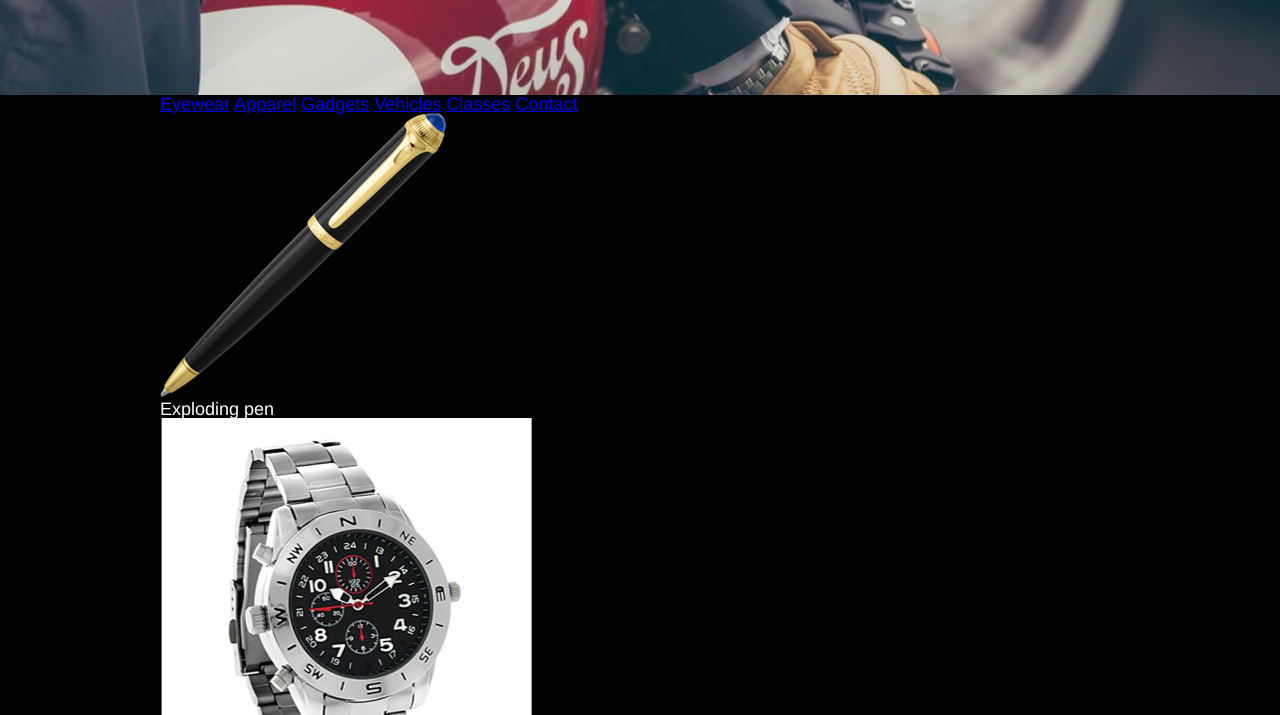
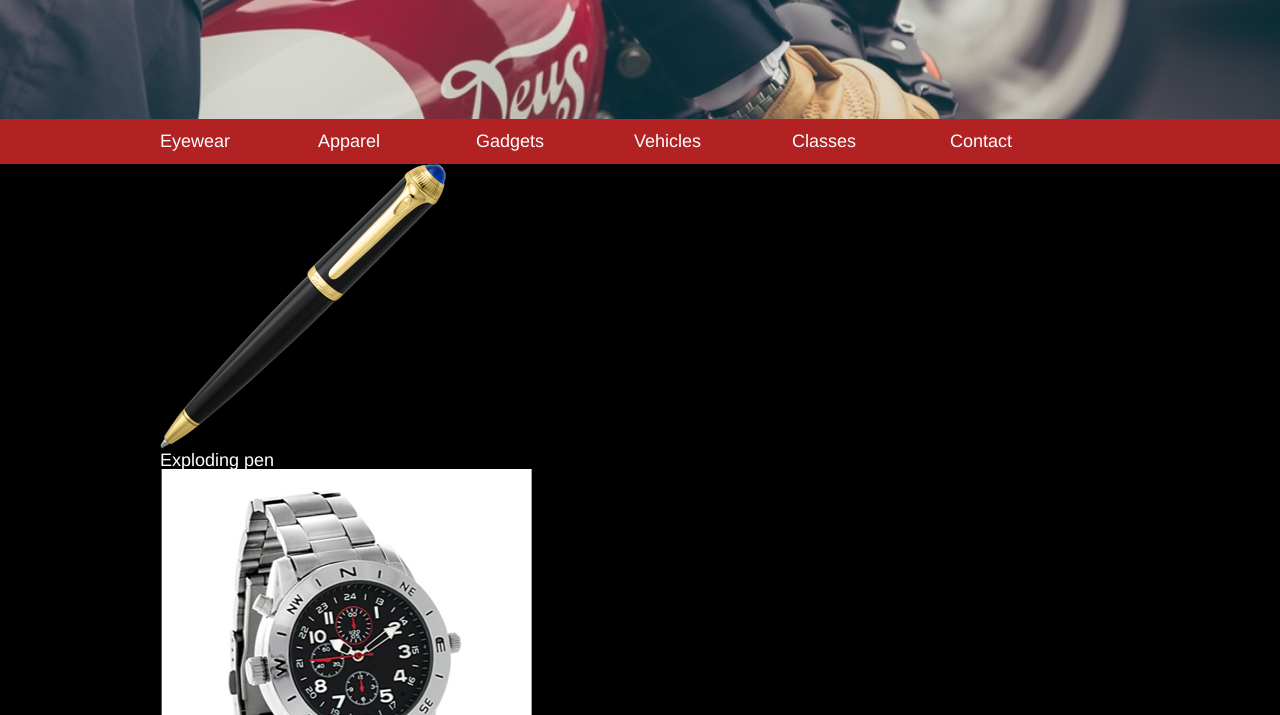
Before and after one commit to 1AICHA/SecretAgentSupply, a plain HTML site: page index.html in a window 1280 px wide. Shown: the part 385-1100 px from the top of the page. Drawn offline with Linux system fonts and the light colour scheme.

Commit message:
Added navigation section

```diff
--- a/index.html
+++ b/index.html
@@ -9,14 +9,14 @@
   <body>
 
     <!--Header Section-->
-    <div class="container header">
-      <div>
+    <div class="container">
+      <div class="header">
         <img src="./resources/images/logo.png">
         <span>SECRET AGENT SUPPLY INC.</span>
       </div>
     </div>
 
-
+    <!--banner section-->
     <div class="banner">
       <div class="container">
         <div class="box">
@@ -26,15 +26,20 @@
       </div>
     </div>
 
-    <div class="container">
-      <nav>
-        <a href="#Eyewear">Eyewear</a>
-        <a href="#Apparel">Apparel</a>
-        <a href="#Gadgets">Gadgets</a>
-        <a href="#Vehicles">Vehicles</a>
-        <a href="#Classes">Classes</a>
-        <a href="#Contact">Contact</a>
-      </nav>
+    <!--navigation section-->
+    <div class="navigation">
+      <div class="container">
+        <nav>
+          <ul>
+            <li><a href="#Eyewear">Eyewear</a></li>
+            <li><a href="#Apparel">Apparel</a></li>
+            <li><a href="#Gadgets">Gadgets</a></li>
+            <li><a href="#Vehicles">Vehicles</a></li>
+            <li><a href="#Classes">Classes</a></li>
+            <li><a href="#Contact">Contact</a></li>
+          </ul>
+        </nav>
+      </div>
     </div>
 
     <div class="container">
--- a/resources/css/style.css
+++ b/resources/css/style.css
@@ -11,15 +11,20 @@ html {
   margin: 0 auto;
 }
 
+h1 {
+  font-size: 2rem;
+  font-weight: bold;
+}
+
 /*header section*/
+.header {
+  margin: 0.66rem 0;
+}
+
 .header img {
   height: 1.5rem;
   margin-left: 0.5rem;
   margin-right: 1rem;
-}
-
-.header span {
-  margin: 0.66rem 0;
 }
 
 /*banner section*/
@@ -44,7 +49,19 @@ html {
   margin-bottom: 0.25rem;
 }
 
-.box h1 {
-  font-size: 2rem;
-  font-weight: bold;
+/*navigation section*/
+
+.navigation {
+  background-color: firebrick;
+  padding: 0.75rem 0;
 }
+
+li {
+  display: inline-block;
+  width: 8.5rem;
+}
+
+li a {
+  color: white;
+  text-decoration: none;
+}
```
